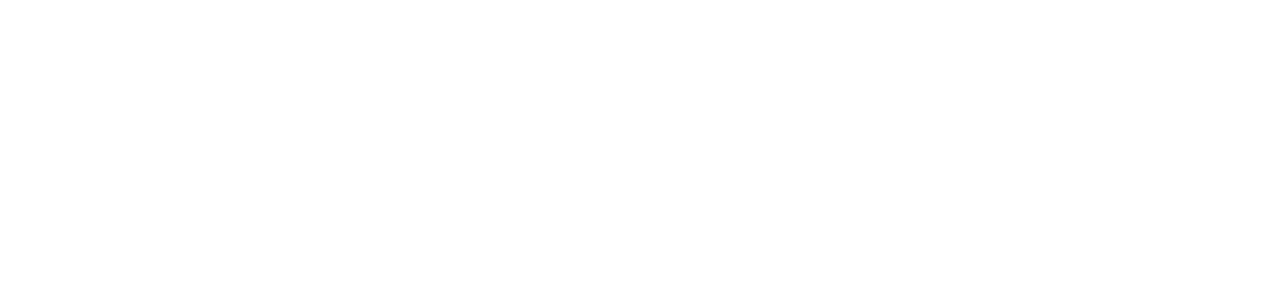
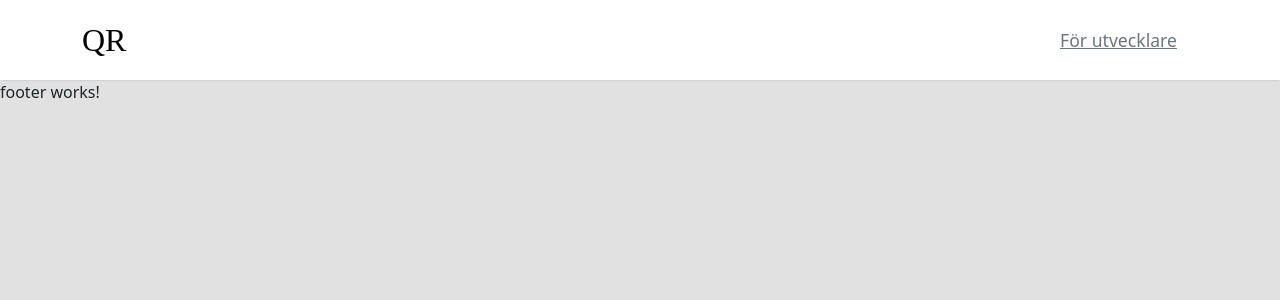
Before and after one commit to kevalane/identify-frontend, an Angular app: page / in a window 1280 px wide. Shown: the top 300 px of the page. Built offline with nearby package versions, Linux system fonts and the light colour scheme.

Commit message:
fixed navbar

```diff
--- a/package.json
+++ b/package.json
@@ -22,6 +22,7 @@
     "@fortawesome/fontawesome-svg-core": "^1.3.0",
     "@fortawesome/free-brands-svg-icons": "^6.0.0",
     "@fortawesome/free-regular-svg-icons": "^6.0.0",
+    "@fortawesome/free-solid-svg-icons": "^6.0.0",
     "@popperjs/core": "^2.11.2",
     "bootstrap": "^5.1.3",
     "jquery": "^3.6.0",
--- a/src/app/app.component.html
+++ b/src/app/app.component.html
@@ -1 +1,3 @@
+<app-navbar></app-navbar>
 <router-outlet></router-outlet>
+<app-footer></app-footer>
--- a/src/app/app.module.ts
+++ b/src/app/app.module.ts
@@ -5,11 +5,13 @@
 import { AppRoutingModule } from './app-routing.module';
 import { AppComponent } from './app.component';
 import { NavbarComponent } from './components/common/navbar/navbar.component';
+import { FooterComponent } from './components/common/footer/footer.component';
 
 @NgModule({
   declarations: [
     AppComponent,
-    NavbarComponent
+    NavbarComponent,
+    FooterComponent
   ],
   imports: [
     BrowserModule,
--- /dev/null
+++ b/src/app/components/common/footer/footer.component.html
@@ -0,0 +1 @@
+<p>footer works!</p>
--- /dev/null
+++ b/src/app/components/common/footer/footer.component.ts
@@ -0,0 +1,15 @@
+import { Component, OnInit } from '@angular/core';
+
+@Component({
+  selector: 'app-footer',
+  templateUrl: './footer.component.html',
+  styleUrls: ['./footer.component.css']
+})
+export class FooterComponent implements OnInit {
+
+  constructor() { }
+
+  ngOnInit(): void {
+  }
+
+}
--- a/src/app/components/common/navbar/navbar.component.css
+++ b/src/app/components/common/navbar/navbar.component.css
@@ -83,7 +83,6 @@
 
 .normalLink > a:hover {
     color: #000 !important;
-    text-decoration: none;
 }
 
 #logout:hover {
--- a/src/app/components/common/navbar/navbar.component.html
+++ b/src/app/components/common/navbar/navbar.component.html
@@ -18,7 +18,7 @@
 
             <!-- Right nav, desktop -->
             <ul class="navbar-nav ml-auto navbar-right">
-                <li class="nav-item d-none d-lg-inline normalLink"><a routerLink="/contact"><fa-icon [icon]="faEnvelope"></fa-icon>Kontakt</a></li>
+                <li class="nav-item d-none d-lg-inline normalLink"><a routerLink="/contact">För utvecklare</a></li>
             </ul><!-- ./Right nav-->
         </div><!-- Collapse-->
     </div><!-- ./container-->
--- a/src/styles.css
+++ b/src/styles.css
@@ -1 +1,4 @@
 /* You can add global styles to this file, and also import other style files */
+body {
+    background: #e1e1e1;
+}
```
Also changed, not shown: src/app/components/common/footer/footer.component.css (added), 2 other files (tests, documents, lock files or other folders).
